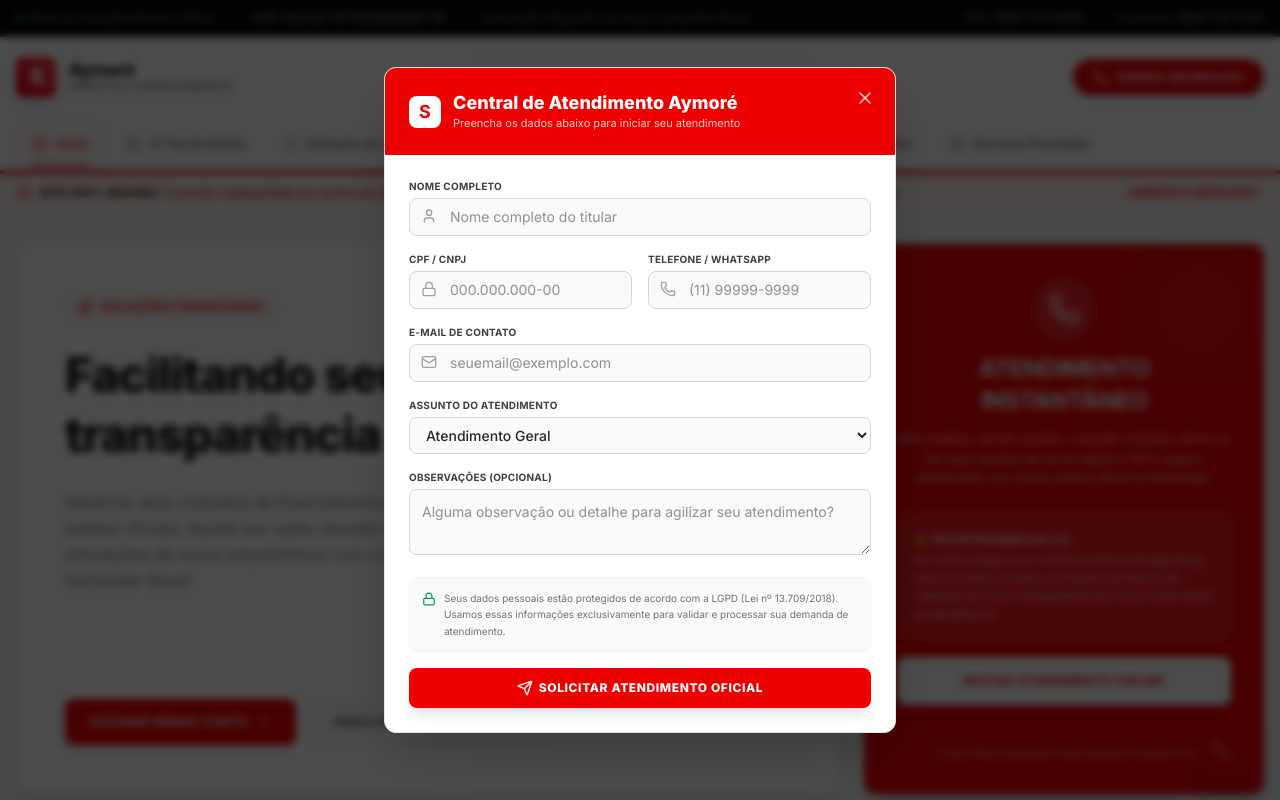
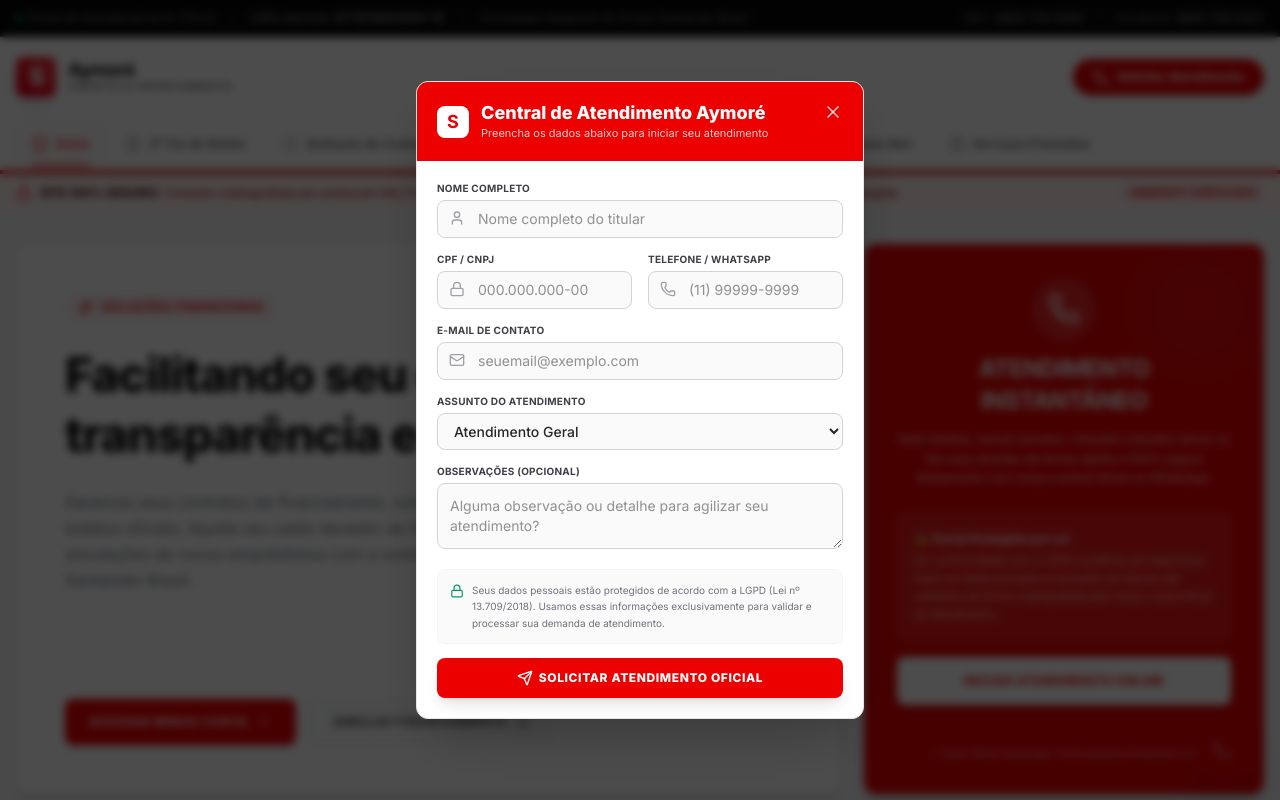
Before and after one commit to Diegosales2023/aymore, a React (Vite) app: page / in a window 1280 px wide. Both pictures are taken after a click on the button "Solicitar Atendimento". Shown: the top 800 px of the page. Built offline with nearby package versions, Linux system fonts and the light colour scheme.

Commit message:
style: adjust contact modal dimensions and spacing
Reduce modal width and padding to improve visual alignment and layout consistency.

```diff
--- a/src/App.tsx
+++ b/src/App.tsx
@@ -1518,10 +1518,10 @@ export default function App() {
               initial={{ scale: 0.95, y: 15 }}
               animate={{ scale: 1, y: 0 }}
               exit={{ scale: 0.95, y: 15 }}
-              className="bg-white rounded-xl max-w-lg w-full overflow-hidden text-zinc-800 shadow-2xl relative border border-zinc-200 flex flex-col"
+              className="bg-white rounded-xl max-w-md w-full overflow-hidden text-zinc-800 shadow-2xl relative border border-zinc-200 flex flex-col"
             >
               {/* Header with Brand Color */}
-              <div className="bg-[#ec0000] p-6 text-white relative">
+              <div className="bg-[#ec0000] p-5 text-white relative">
                 <button
                   onClick={() => setIsContactModalOpen(false)}
                   className="absolute top-4 right-4 text-white/80 hover:text-white hover:scale-110 transition-transform cursor-pointer border-0 bg-transparent p-1"
@@ -1604,7 +1604,7 @@ export default function App() {
                       });
                     }, 1000);
                   }}
-                  className="p-6 space-y-4 text-left"
+                  className="p-5 space-y-3.5 text-left"
                 >
                   {/* Name field */}
                   <div className="space-y-1">
```
